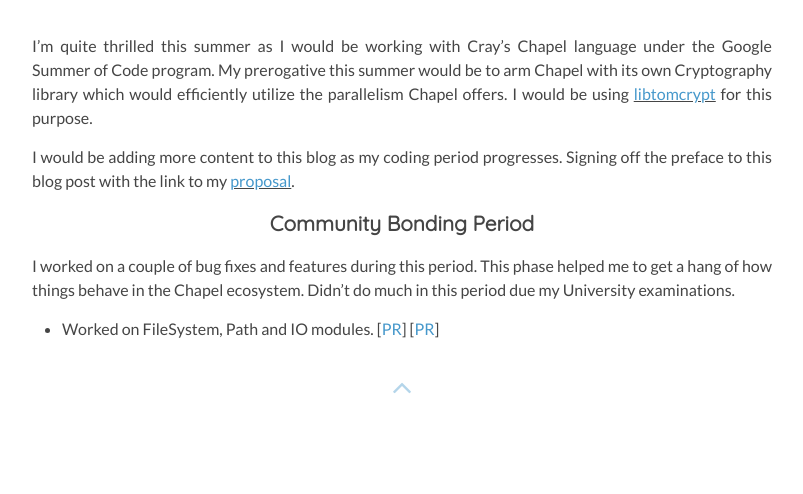
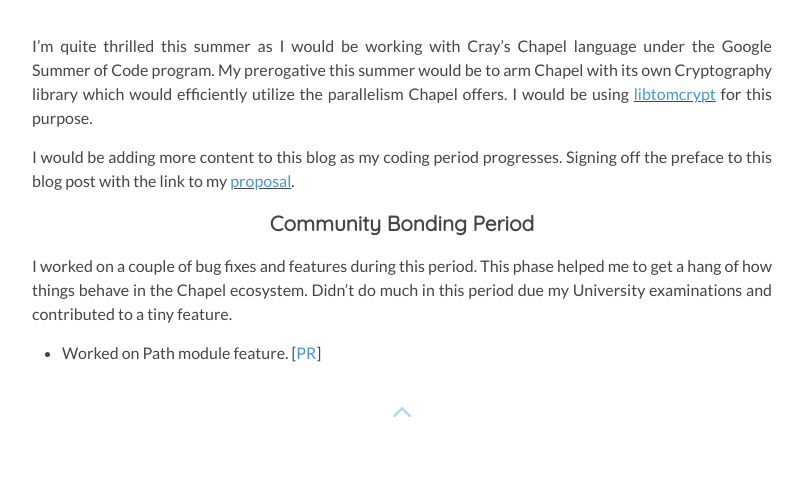
Before and after one commit to lprimeroo/saruftw.github.io.old, a Jekyll site: the page built from _posts/2017-05-15-gsoc-chapel-blog.md, in a window 1280 px wide. Shown: the part 835-1329 px from the top of the page, without its empty margins (238-1041 px from the left). Built offline with Jekyll 4.4.1, drawn with Linux system fonts in a browser that asks for light colours; nearby versions of some CDN libraries; comment, search, counter and statistics services are not loaded; before the commit the page ends 1305 px from its top, so only the background shows below that.

Commit message:
Launched

```diff
--- a/_config.yml
+++ b/_config.yml
@@ -1,9 +1,9 @@
 # Site settings
 name: Sarthak Munshi
-title: Sarthak Munshi #website title
+title: Home of Sarthak #website title
 description: > # this means to ignore newlines until "baseurl:"
   Home of Sarthak
-url: #https://kuoa.github.io # the base hostname & protocol for your site
+url: https://saru.ml # the base hostname & protocol for your site
 baseurl: # the sub-path of your site, e.g. /blog/
 
 disqus_shortname: saru95 # leave empty if you don't want comments
--- a/_posts/2017-05-15-gsoc-chapel-blog.md
+++ b/_posts/2017-05-15-gsoc-chapel-blog.md
@@ -23,6 +23,6 @@ I would be adding more content to this blog as my coding period progresses. Sign
 
 ### Community Bonding Period
 
-I worked on a couple of bug fixes and features during this period. This phase helped me to get a hang of how things behave in the Chapel ecosystem. Didn't do much in this period due my University examinations.
+I worked on a couple of bug fixes and features during this period. This phase helped me to get a hang of how things behave in the Chapel ecosystem. Didn't do much in this period due my University examinations and contributed to a tiny feature.
 
-* Worked on FileSystem, Path and IO modules. [<a href="http://www.libtom.net/LibTomCrypt/">PR</a>] [<a href="http://www.libtom.net/LibTomCrypt/">PR</a>]
+* Worked on Path module feature. [<a href="https://github.com/chapel-lang/chapel/pull/6200/files">PR</a>]
```
Also changed, not shown: _posts/2017-05-26-backprop-for-dummies.md (+1 -1 lines), work.md (+2 -0 lines).
